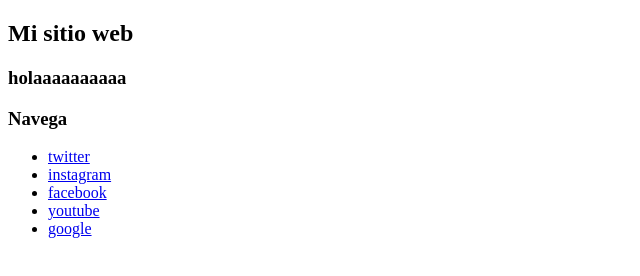
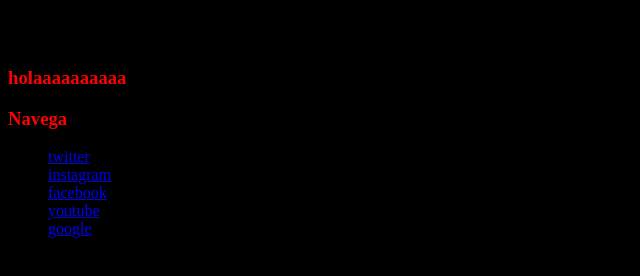
Before and after one commit to smedinap/proyecto-html, a plain HTML site: page index.html in a window 1280 px wide. Shown: the whole page, without its empty margins (0-640 px from the left). Drawn offline with Linux system fonts and the light colour scheme.

Commit message:
se linkeo el css al index

```diff
--- a/index.html
+++ b/index.html
@@ -2,6 +2,7 @@
 <html>
     <head>
         <title>Titulo de la pagina de AWITA</title>
+        <link href="styles/style.css" rel="stylesheet" type="text/css" >
     </head>
     <body>
         <header>
```
